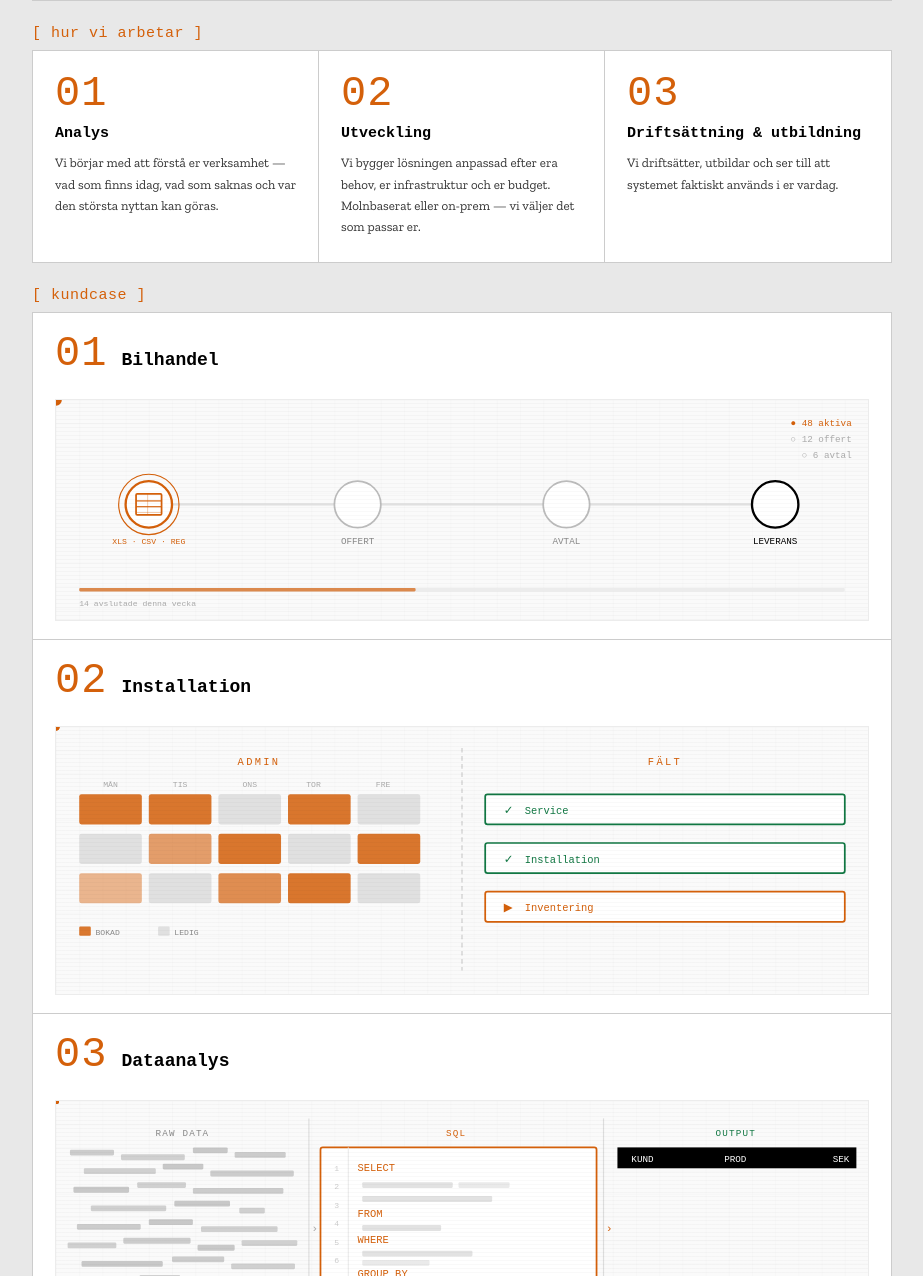
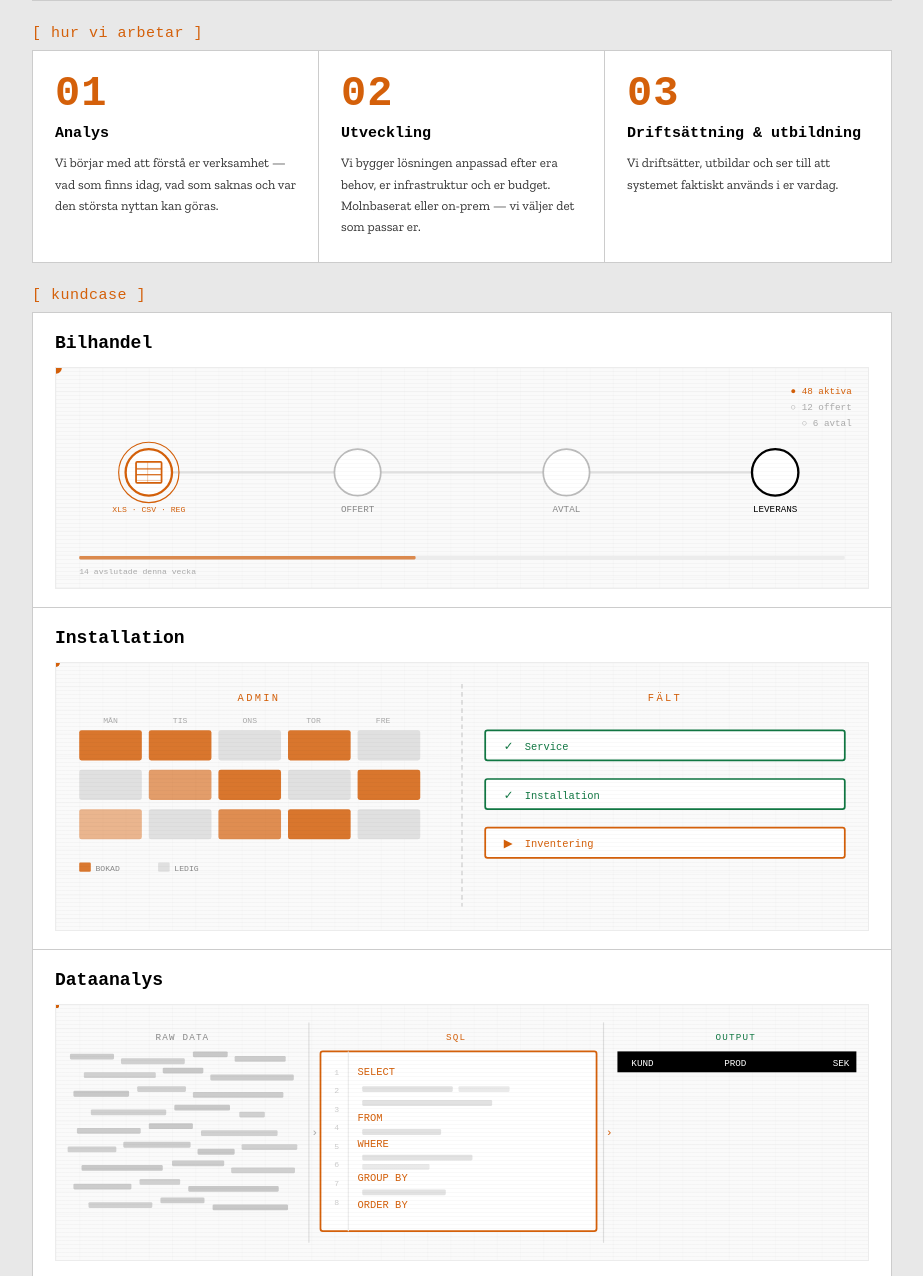
Before and after one commit to Pawnpug/browsa, a website: page index.html in a window 1280 px wide. Shown: the part 762-2038 px from the top of the page, without its empty margins (178-1101 px from the left). Drawn offline with nearby package versions, Linux system fonts and the light colour scheme.

Commit message:
bold and remove numbers

```diff
--- a/index.html
+++ b/index.html
@@ -185,7 +185,6 @@
     <!-- Case 01: Bilhandel -->
     <div class="case-card" id="case-bilhandel">
         <div class="case-header">
-            <span class="process-num">01</span>
             <span class="case-title">Bilhandel</span>
         </div>
         <div class="case-svg-wrap">
@@ -258,7 +257,6 @@
     <!-- Case 02: Installationssystem -->
     <div class="case-card" id="case-installation">
         <div class="case-header">
-            <span class="process-num">02</span>
             <span class="case-title">Installation</span>
         </div>
         <div class="case-svg-wrap">
@@ -366,7 +364,6 @@
     <!-- Case 03: Dataanalys & SQL -->
     <div class="case-card" id="case-dataanalys">
         <div class="case-header">
-            <span class="process-num">03</span>
             <span class="case-title">Dataanalys</span>
         </div>
         <div class="case-svg-wrap">
--- a/style.css
+++ b/style.css
@@ -214,6 +214,7 @@ h1 {
 .process-num {
     font-family: "Courier New", Courier, monospace;
     font-size: 42px;
+    font-weight: bold;
     color: #D4600A;
     margin-bottom: 10px;
     letter-spacing: 1px;
```
